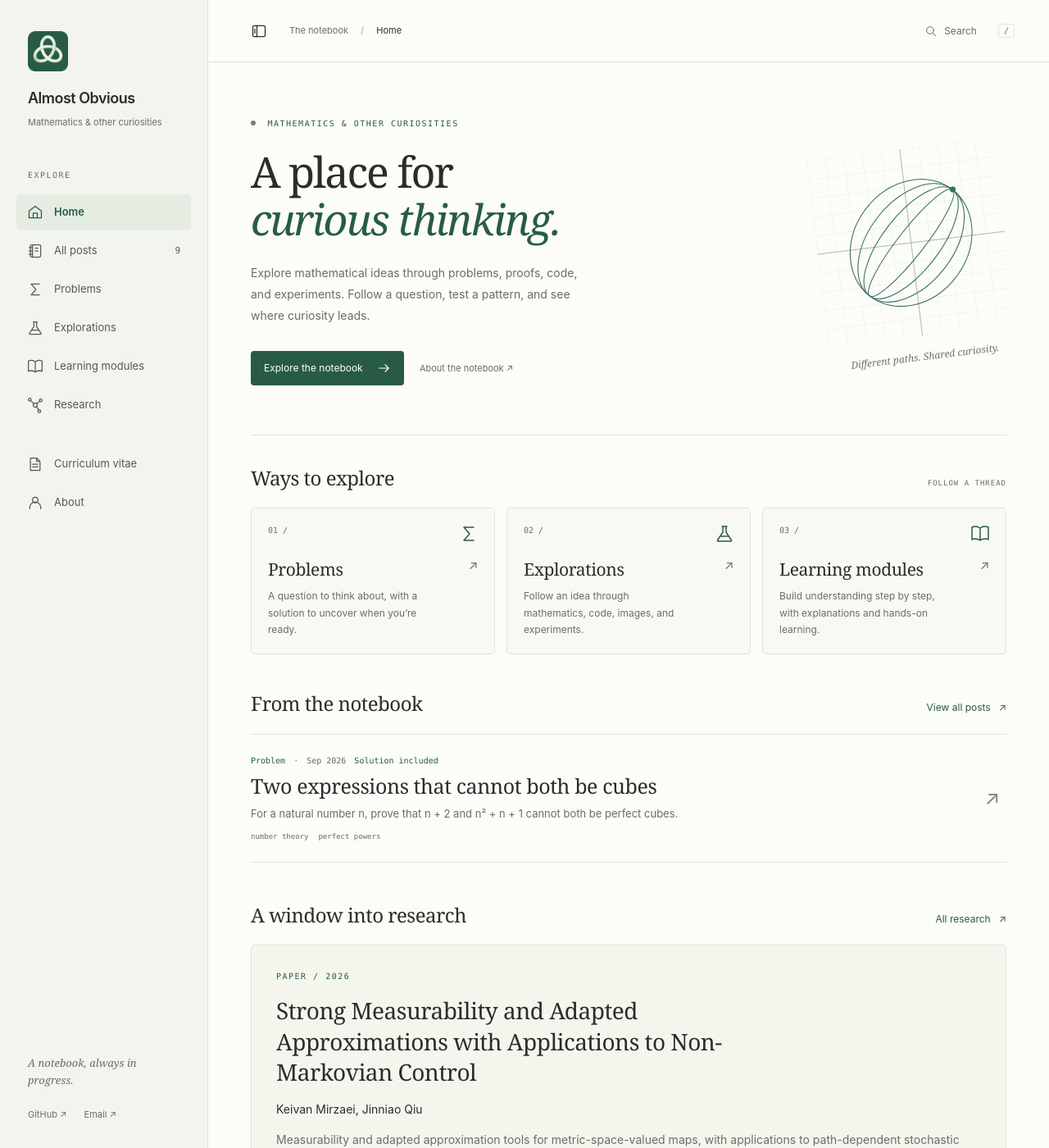
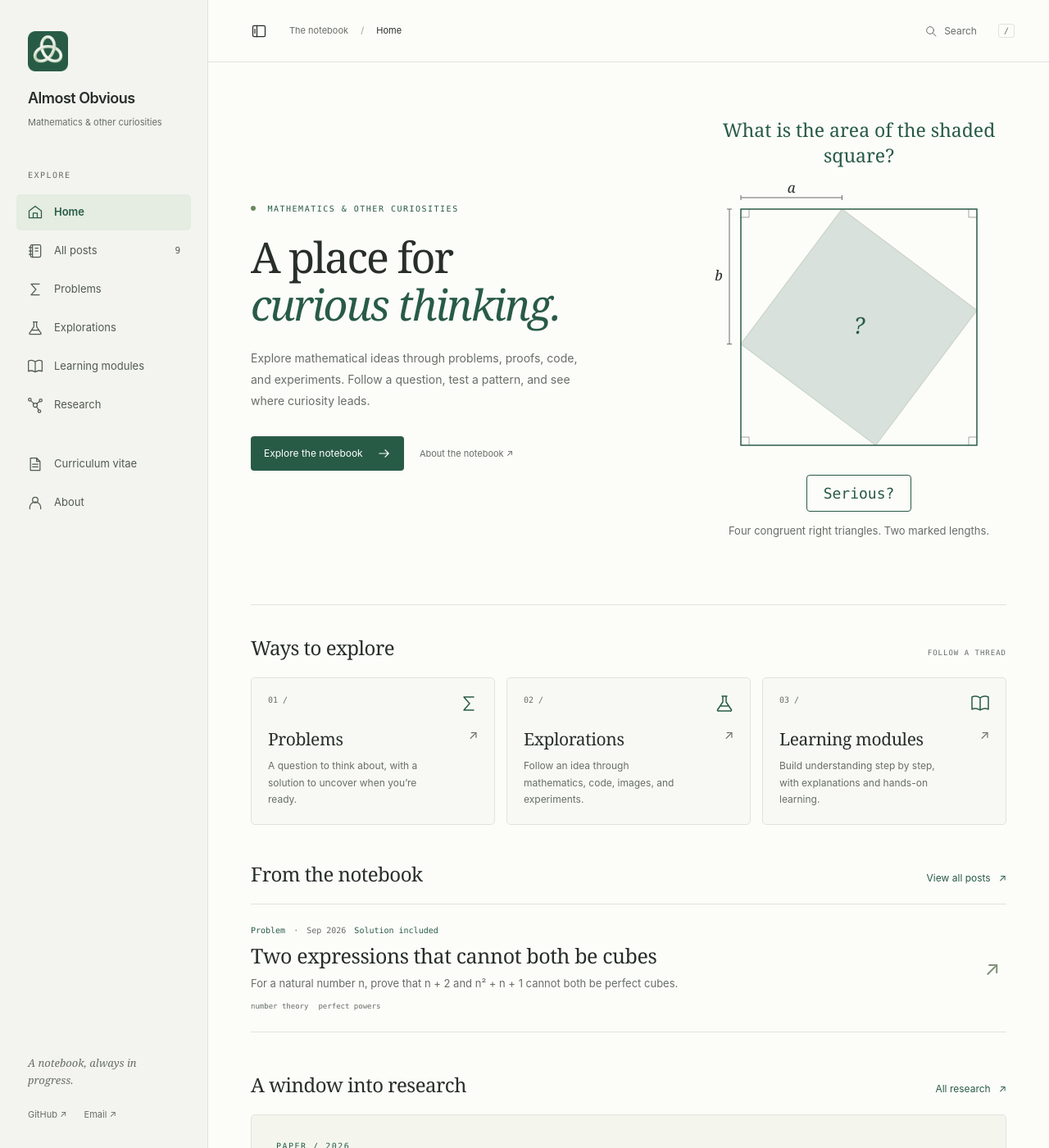
Before and after one commit to Keivan-Mirzaei/Keivan-Mirzaei.github.io, a Jekyll site: the page built from index.html, in a window 1280 px wide and 1400 px high. Shown: the whole window at 82% size. Built offline with Jekyll 4.4.1, drawn with Linux system fonts in a browser that asks for light colours.

Commit message:
Add animated tilted-square proof to the homepage

```diff
--- a/_data/widgets.yml
+++ b/_data/widgets.yml
@@ -6,3 +6,4 @@
 random-walk: /assets/js/widgets/random-walk.js
 scientific-plot: /assets/js/widgets/scientific-plot.mjs
 sphere-slice: /assets/js/widgets/sphere-slice.mjs
+tilted-square: /assets/js/widgets/tilted-square.js
--- /dev/null
+++ b/_includes/tilted-square.html
@@ -0,0 +1,41 @@
+<section id="the-tilted-square" class="ts-puzzle" data-widget="tilted-square" data-phase="puzzle" aria-labelledby="ts-title">
+  <h2 id="ts-title">What is the area of the shaded square?</h2>
+  <div class="ts-figure">
+    <svg id="ts-diagram" viewBox="0 0 360 348" height="348" role="img" aria-label="Four congruent right triangles with legs a and b surround a tilted shaded square">
+      <title>The tilted square</title>
+      <rect id="ts-area" class="ts-area" x="36" y="34" width="288" height="288"></rect>
+      <g id="ts-piece-0" class="ts-piece"><polygon points="36,34 159.4286,34 36,198.5714"></polygon><polyline class="ts-right-angle" points="36,44 46,44 46,34"></polyline></g>
+      <g id="ts-piece-1" class="ts-piece"><polygon points="159.4286,34 324,34 324,157.4286"></polygon><polyline class="ts-right-angle" points="314,34 314,44 324,44"></polyline></g>
+      <g id="ts-piece-2" class="ts-piece"><polygon points="324,157.4286 324,322 200.5714,322"></polygon><polyline class="ts-right-angle" points="324,312 314,312 314,322"></polyline></g>
+      <g id="ts-piece-3" class="ts-piece"><polygon points="36,198.5714 36,322 200.5714,322"></polygon><polyline class="ts-right-angle" points="36,312 46,312 46,322"></polyline></g>
+      <rect id="ts-frame" class="ts-frame" x="36" y="34" width="288" height="288"></rect>
+      <g id="ts-a-dimension" class="ts-dimension"><path d="M36,23v-6 M159.4286,23v-6 M36,20h123.4286"></path><text x="97.7143" y="14" text-anchor="middle">a</text></g>
+      <g id="ts-b-dimension" class="ts-dimension"><path d="M25,34h-6 M25,198.5714h-6 M22,34v164.5714"></path><text x="9" y="121.2857" text-anchor="middle">b</text></g>
+      <text id="ts-question" class="ts-question" x="180" y="178" text-anchor="middle" dominant-baseline="middle">?</text>
+      <g id="ts-result" class="ts-result">
+        <rect id="ts-a-square" class="ts-square"></rect>
+        <rect id="ts-b-square" class="ts-square"></rect>
+        <text id="ts-a-label" text-anchor="middle" dominant-baseline="middle">a<tspan baseline-shift="super" class="ts-exponent">2</tspan></text>
+        <text id="ts-b-label" text-anchor="middle" dominant-baseline="middle">b<tspan baseline-shift="super" class="ts-exponent">2</tspan></text>
+      </g>
+    </svg>
+  </div>
+  <div class="ts-controls">
+    <button id="ts-reveal" type="button" data-word="serious" aria-label="Serious? Show solution" aria-pressed="false" hidden>
+      <span class="ts-word" aria-hidden="true">
+        <span class="ts-letter" style="--ts-letter-delay: 220ms"><span class="ts-from">S</span><span class="ts-to">O</span></span>
+        <span class="ts-letter" style="--ts-letter-delay: 340ms"><span class="ts-from">e</span><span class="ts-to">b</span></span>
+        <span class="ts-letter" style="--ts-letter-delay: 460ms"><span class="ts-from">r</span><span class="ts-to">v</span></span>
+        <span class="ts-shared">ious</span>
+        <span class="ts-letter" style="--ts-letter-delay: 580ms"><span class="ts-from">?</span><span class="ts-to">!</span></span>
+      </span>
+    </button>
+  </div>
+  <p id="ts-note" aria-live="polite">Four congruent right triangles. Two marked lengths.</p>
+  <noscript>
+    <details class="ts-static-solution">
+      <summary>Obvious!</summary>
+      <p>Slide the four triangles to leave a square of side a and another of side b. The same shaded area becomes a² + b².</p>
+    </details>
+  </noscript>
+</section>
--- a/assets/css/site.css
+++ b/assets/css/site.css
@@ -71,9 +71,9 @@
 .js.sidebar-collapsed .topbar-home { display: grid; }
 .sidebar-backdrop { position: fixed; inset: 0; z-index: 20; border: 0; background: rgb(25 35 25 / 30%); }
 
-/* Homepage: generous reading space and a compact, illustrative SVG. */
+/* Homepage: generous reading space and a visual proof. */
 .home-wrap { max-width: 1084px; padding: 0 52px; margin: 0 auto; }
-.hero { display: grid; grid-template-columns: minmax(0, 1fr) 230px; align-items: center; gap: 38px; padding: 67px 0 60px; border-bottom: 1px solid var(--line); }
+.hero { display: grid; grid-template-columns: minmax(0, 1fr) 360px; align-items: center; gap: 38px; padding: 67px 0 60px; border-bottom: 1px solid var(--line); }
 .eyebrow { color: var(--green); margin-bottom: 21px; }
 .status-dot { display: inline-block; width: 6px; height: 6px; margin-right: 7px; border-radius: 50%; background: #6b8860; vertical-align: 1px; }
 .hero h1 { font: 52px/1.12 var(--serif); letter-spacing: -2px; margin-bottom: 24px; }
@@ -83,9 +83,41 @@
 .primary-link:hover { background: #1d4535; color: #fff; }
 .primary-link .icon { width: 17px; }
 .quiet-link { display: inline-block; font-size: 11px; color: var(--muted); margin: 15px 0 0 15px; text-decoration: none; }
-.hero-diagram { transform: rotate(-7deg); padding-top: 12px; }
-.hero-diagram svg { display: block; }
-.hero-diagram span { display: block; text-align: center; color: #6d7b66; font: italic 12px var(--serif); margin-top: 16px; }
+.ts-puzzle { width: 100%; min-width: 0; margin: 0; text-align: center; }
+.ts-puzzle h2 { margin: 0 0 16px; color: var(--green); font: 23px/1.35 var(--serif); }
+.ts-figure { width: 100%; }
+.ts-figure svg { display: block; width: 100%; overflow: visible; }
+.ts-area { fill: var(--green); fill-opacity: .17; }
+.ts-piece polygon { fill: var(--paper); stroke: #cbd5c7; stroke-width: 1.2; stroke-linejoin: round; }
+.ts-right-angle { fill: none; stroke: var(--muted); stroke-width: 1; opacity: .6; }
+.ts-frame { fill: none; stroke: var(--green); stroke-width: 1.4; }
+.ts-dimension path { fill: none; stroke: var(--muted); stroke-width: 1; }
+.ts-dimension text { fill: var(--ink); font: italic 17px var(--serif); }
+.ts-question { fill: var(--green); font: italic 28px var(--serif); }
+.ts-result { opacity: 0; }
+.ts-result text { fill: var(--green); font: italic 24px var(--serif); }
+.ts-result .ts-exponent { font-size: 13px; }
+.ts-square { fill: none; stroke: var(--green); stroke-width: 1.8; }
+.ts-controls { display: flex; justify-content: center; margin: 10px 0 14px; }
+.ts-controls button { min-height: 44px; padding: 9px 20px; border: 1px solid var(--green); border-radius: 4px; background: var(--paper); color: var(--green); }
+.ts-controls button:hover { background: var(--tint); }
+.ts-controls button:disabled { cursor: default; }
+.ts-word { display: flex; justify-content: center; font: 18px/1.4 var(--mono); }
+.ts-letter { display: inline-grid; width: 1ch; perspective: 140px; }
+.ts-letter > span { grid-area: 1 / 1; transform-origin: center; }
+.ts-to { opacity: 0; transform: translateY(.7em) rotateX(-80deg); }
+.ts-controls button[data-word="obvious"] .ts-from { opacity: 0; transform: translateY(-.7em) rotateX(80deg); }
+.ts-controls button[data-word="obvious"] .ts-to { opacity: 1; transform: translateY(0) rotateX(0); }
+#ts-note { min-height: 39px; margin: 0; color: var(--muted); font: 13px/1.5 var(--sans); }
+.ts-static-solution { margin-top: 16px; color: var(--green); font-size: 13px; }
+.ts-static-solution p { margin: 12px 0 0; }
+.ts-puzzle[data-phase="moving"] .ts-letter > span { transition: transform 600ms cubic-bezier(.45, 0, .2, 1), opacity 450ms ease; transition-delay: var(--ts-letter-delay); }
+.ts-puzzle[data-phase="moving"] .ts-piece,
+.ts-puzzle[data-phase="moving"] #ts-b-dimension { transition: transform 1.2s cubic-bezier(.45, 0, .2, 1); }
+.ts-puzzle[data-phase="moving"] .ts-question,
+.ts-puzzle[data-phase="moving"] .ts-result { opacity: 0; }
+.ts-puzzle[data-phase="solved"] .ts-question { opacity: 0; }
+.ts-puzzle[data-phase="solved"] .ts-result { opacity: 1; }
 .subject-section { padding: 36px 0 40px; }
 .section-heading { display: flex; justify-content: space-between; align-items: baseline; gap: 16px; margin-bottom: 21px; }
 .section-heading h2 { font: 24px/1.3 var(--serif); letter-spacing: -.5px; margin: 0; }
@@ -290,12 +322,17 @@
 @media (max-width: 1150px) {
   :root { --sidebar-width: 228px; }
   .home-wrap, .page-wrap { padding-left: 34px; padding-right: 34px; }
-  .hero { grid-template-columns: minmax(0, 1fr) 160px; gap: 25px; }
+  .hero { grid-template-columns: minmax(0, 1fr) 300px; gap: 25px; }
   .hero h1 { font-size: 43px; }
   .quiet-link { margin-left: 0; display: block; }
   .subject-card { padding: 18px 14px; }
   .subject-card h3 { font-size: 19px; }
   .identity { padding-left: 8px; padding-right: 0; }
+}
+@media (max-width: 1000px) {
+  .hero { grid-template-columns: minmax(0, 1fr); gap: 36px; }
+  .hero-copy { max-width: 540px; }
+  .ts-puzzle { max-width: 420px; margin: 0 auto; }
 }
 @media (max-width: 800px) {
   .sidebar { position: static; width: auto; padding: 20px; border-right: 0; border-bottom: 1px solid var(--line); }
@@ -318,7 +355,7 @@
   .js.sidebar-open .menu-toggle::after { content: '×'; font-size: 25px; }
   .topbar { height: 67px; padding: 0 22px; }
   .home-wrap, .page-wrap { padding-left: 28px; padding-right: 28px; }
-  .hero { grid-template-columns: minmax(0, 1fr) 190px; padding: 50px 0; }
+  .hero { padding: 50px 0; }
   .hero h1 { font-size: 48px; }
   .site-footer { padding: 24px 28px; }
 }
@@ -339,7 +376,8 @@
   .search-link kbd { display: none; }
   .hero { display: block; padding-top: 39px; padding-bottom: 38px; }
   .hero h1 { font-size: clamp(38px, 10vw, 49px); letter-spacing: -1.8px; }
-  .hero-diagram { display: none; }
+  .ts-puzzle { margin-top: 36px; }
+  .ts-puzzle h2 { font-size: 21px; }
   .hero-copy > p:not(.eyebrow) { font-size: 14px; }
   .quiet-link { display: inline-block; margin-left: 12px; }
   .subject-section { padding-top: 30px; padding-bottom: 32px; }
@@ -369,6 +407,11 @@
   .sidebar, .site-body { transition: transform .2s ease, margin-left .2s ease; }
   .subject-card { transition: background .15s ease, border-color .15s ease; }
 }
+@media (prefers-reduced-motion: reduce) {
+  .ts-puzzle[data-phase="moving"] .ts-piece,
+  .ts-puzzle[data-phase="moving"] #ts-b-dimension,
+  .ts-puzzle[data-phase="moving"] .ts-letter > span { transition: none; }
+}
 @media print {
   .sidebar, .topbar, .site-footer, .back-link, .article-footer, .post-pagination, .skip-link { display: none !important; }
   .site-body { margin: 0; }
--- /dev/null
+++ b/assets/js/widgets/tilted-square.js
@@ -0,0 +1,111 @@
+/* Translate four congruent triangles to turn the tilted square into a² + b². */
+(() => {
+  const root = document.getElementById('the-tilted-square');
+  if (!root) return;
+  const svg = root.querySelector('#ts-diagram');
+  const figure = root.querySelector('.ts-figure');
+  const button = root.querySelector('#ts-reveal');
+  const note = root.querySelector('#ts-note');
+  const pieces = Array.from({ length: 4 }, (_, index) => root.querySelector(`#ts-piece-${index}`));
+  let solved = false;
+  let motionTimer;
+  let geometry;
+  let renderedWidth = 0;
+
+  function attrs(element, values) {
+    Object.entries(values).forEach(([name, value]) => element.setAttribute(name, value));
+  }
+
+  function points(vertices) {
+    return vertices.map(([x, y]) => `${x},${y}`).join(' ');
+  }
+
+  function setButtonWord() {
+    button.dataset.word = solved ? 'obvious' : 'serious';
+    button.setAttribute('aria-label', solved ? 'Obvious! Show puzzle' : 'Serious? Show solution');
+    button.setAttribute('aria-pressed', String(solved));
+  }
+
+  function placePieces() {
+    const { a, b } = geometry;
+    const translations = solved ? [[0, a], [0, 0], [-b, 0], [a, -b]] : [[0, 0], [0, 0], [0, 0], [0, 0]];
+    pieces.forEach((piece, index) => {
+      const [x, y] = translations[index];
+      piece.style.transform = `translate(${x}px, ${y}px)`;
+    });
+    root.querySelector('#ts-b-dimension').style.transform = `translate(0px, ${solved ? a : 0}px)`;
+  }
+
+  function showFinalState() {
+    root.dataset.phase = solved ? 'solved' : 'puzzle';
+    button.hidden = false;
+    button.disabled = false;
+    setButtonWord();
+    note.textContent = solved ? 'Same four triangles. Same outer square. Shaded area: a² + b².' : 'Four congruent right triangles. Two marked lengths.';
+    svg.setAttribute('aria-label', solved ? 'The same four triangles now leave two shaded squares, of areas a squared and b squared' : 'Four congruent right triangles with legs a and b surround a tilted shaded square');
+  }
+
+  function draw() {
+    const width = figure.getBoundingClientRect().width;
+    if (!width || Math.abs(width - renderedWidth) < .5) return;
+    renderedWidth = width;
+    clearTimeout(motionTimer);
+    root.dataset.phase = 'puzzle';
+    const side = Math.min(360, Math.max(0, width - 72));
+    const a = side * 3 / 7;
+    const b = side * 4 / 7;
+    const x = (width - side) / 2;
+    const y = 34;
+    const corner = Math.min(10, side * .035);
+    geometry = { a, b };
+    attrs(svg, { viewBox: `0 0 ${width} ${side + 60}`, height: side + 60 });
+    attrs(root.querySelector('#ts-area'), { x, y, width: side, height: side });
+    attrs(root.querySelector('#ts-frame'), { x, y, width: side, height: side });
+    const triangles = [
+      [[x, y], [x + a, y], [x, y + b]],
+      [[x + a, y], [x + side, y], [x + side, y + a]],
+      [[x + side, y + a], [x + side, y + side], [x + b, y + side]],
+      [[x, y + b], [x, y + side], [x + b, y + side]]
+    ];
+    const rightAngles = [
+      [[x, y + corner], [x + corner, y + corner], [x + corner, y]],
+      [[x + side - corner, y], [x + side - corner, y + corner], [x + side, y + corner]],
+      [[x + side, y + side - corner], [x + side - corner, y + side - corner], [x + side - corner, y + side]],
+      [[x, y + side - corner], [x + corner, y + side - corner], [x + corner, y + side]]
+    ];
+    pieces.forEach((piece, index) => {
+      attrs(piece.querySelector('polygon'), { points: points(triangles[index]) });
+      attrs(piece.querySelector('polyline'), { points: points(rightAngles[index]) });
+    });
+    const aDimension = root.querySelector('#ts-a-dimension');
+    const bDimension = root.querySelector('#ts-b-dimension');
+    attrs(aDimension.querySelector('path'), { d: `M${x},${y - 11}v-6 M${x + a},${y - 11}v-6 M${x},${y - 14}h${a}` });
+    attrs(aDimension.querySelector('text'), { x: x + a / 2, y: y - 20 });
+    attrs(bDimension.querySelector('path'), { d: `M${x - 11},${y}h-6 M${x - 11},${y + b}h-6 M${x - 14},${y}v${b}` });
+    attrs(bDimension.querySelector('text'), { x: x - 27, y: y + b / 2 + 5 });
+    attrs(root.querySelector('#ts-question'), { x: x + side / 2, y: y + side / 2 });
+    attrs(root.querySelector('#ts-a-square'), { x, y, width: a, height: a });
+    attrs(root.querySelector('#ts-b-square'), { x: x + a, y: y + a, width: b, height: b });
+    attrs(root.querySelector('#ts-a-label'), { x: x + a / 2, y: y + a / 2 });
+    attrs(root.querySelector('#ts-b-label'), { x: x + a + b / 2, y: y + a + b / 2 });
+    placePieces();
+    showFinalState();
+  }
+
+  button.addEventListener('click', () => {
+    if (!geometry) return;
+    solved = !solved;
+    button.disabled = true;
+    root.dataset.phase = 'moving';
+    setButtonWord();
+    note.textContent = 'Rearranging the same four triangles…';
+    placePieces();
+    clearTimeout(motionTimer);
+    const reducedMotion = window.matchMedia('(prefers-reduced-motion: reduce)').matches;
+    motionTimer = setTimeout(showFinalState, reducedMotion ? 0 : 1250);
+  });
+
+  if ('ResizeObserver' in window) new ResizeObserver(draw).observe(figure);
+  else window.addEventListener('resize', draw);
+  draw();
+})();
--- a/index.html
+++ b/index.html
@@ -4,6 +4,7 @@
 description: A notebook of mathematical problems, explorations, interactive lessons, and research.
 search: true
 search_title: Home
+widgets: [tilted-square]
 ---
 <div class="home-wrap">
   <section class="hero" aria-labelledby="welcome">
@@ -14,10 +15,7 @@
       <a class="primary-link" href="{{ '/notes/' | relative_url }}">Explore the notebook {% include icon.html name='arrow' %}</a>
       <a class="quiet-link" href="{{ '/about/' | relative_url }}">About the notebook ↗</a>
     </div>
-    <div class="hero-diagram" aria-hidden="true">
-      <svg viewBox="0 0 260 260" fill="none"><defs><pattern id="grid" width="26" height="26" patternUnits="userSpaceOnUse"><path d="M26 0H0V26" stroke="#d8ded4" stroke-width=".6"/></pattern></defs><rect width="260" height="260" fill="url(#grid)"/><path d="M0 130h260M130 0v260" stroke="#a9b8a7"/><g stroke="#38705d" stroke-width="1.2"><ellipse cx="130" cy="130" rx="93" ry="39" transform="rotate(-45 130 130)"/><ellipse cx="130" cy="130" rx="93" ry="58" transform="rotate(-45 130 130)"/><ellipse cx="130" cy="130" rx="93" ry="78" transform="rotate(-45 130 130)"/><ellipse cx="130" cy="130" rx="93" ry="18" transform="rotate(-45 130 130)"/></g><circle cx="196" cy="64" r="4" fill="#38705d"/></svg>
-      <span>Different paths. Shared curiosity.</span>
-    </div>
+    {% include tilted-square.html %}
   </section>
   <section class="subject-section" aria-labelledby="subjects-title">
     <div class="section-heading"><h2 id="subjects-title">Ways to explore</h2><span class="count-label">Follow a thread</span></div>
```
